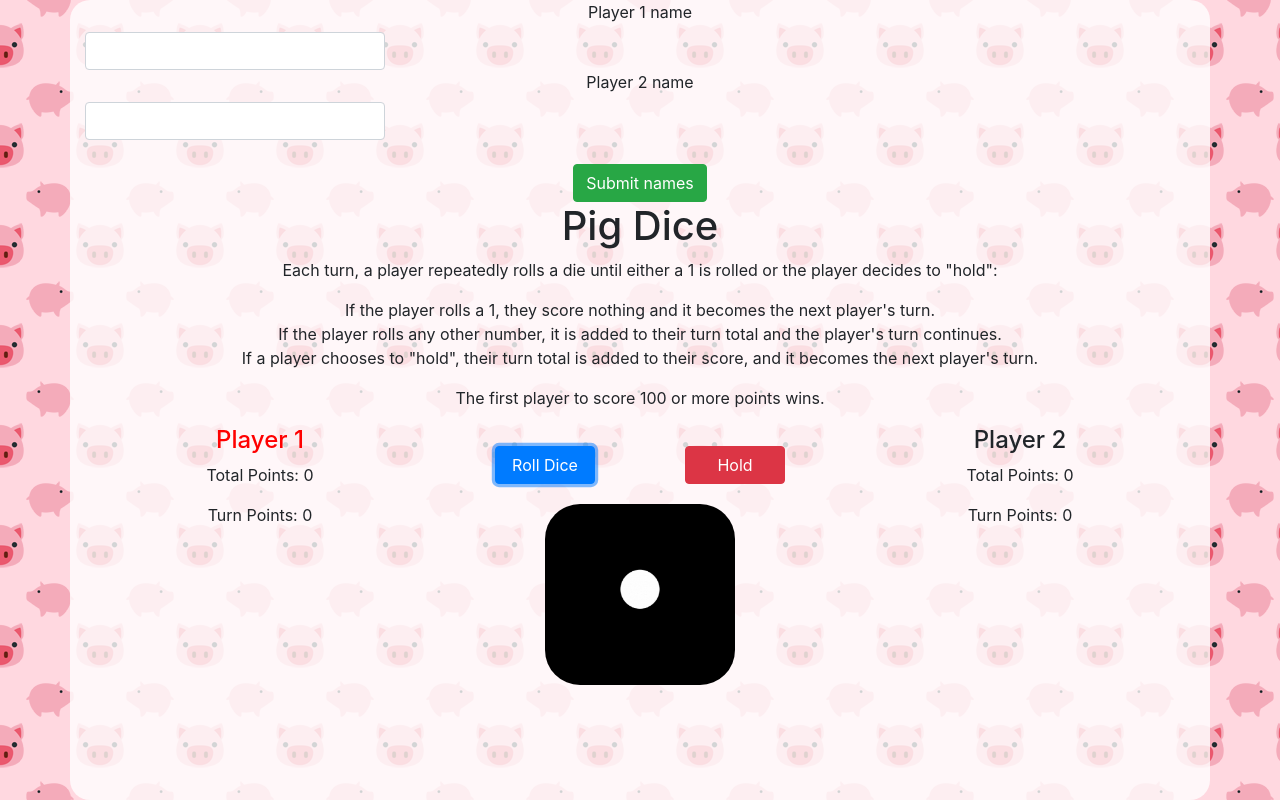
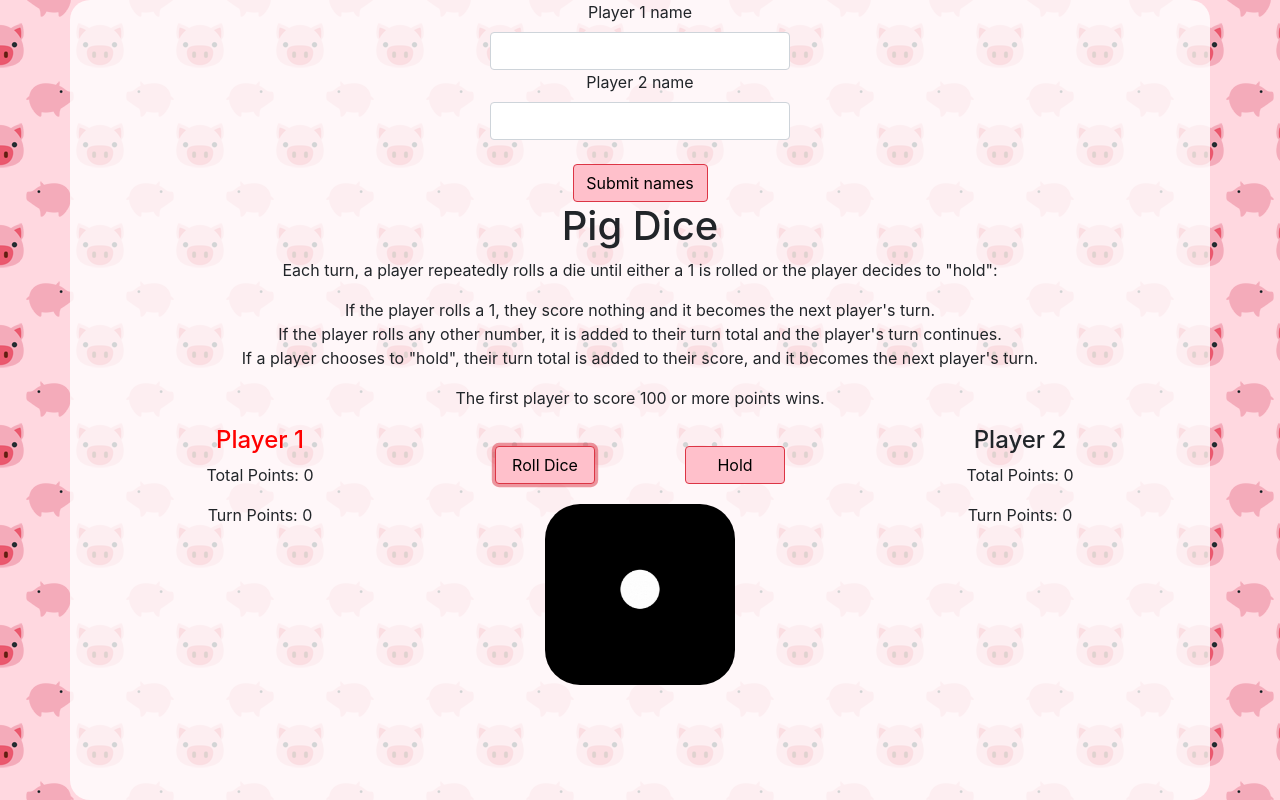
Before and after one commit to gpuett/pig-dice-with-karma, a plain HTML site: page index.html in a window 1280 px wide. Both pictures are taken after a click on the button "Roll Dice". Drawn offline with Linux system fonts and the light colour scheme.

Commit message:
Clean up

```diff
--- a/css/styles.css
+++ b/css/styles.css
@@ -4,6 +4,10 @@
 
 #gif {
   display: none;
+}
+
+input {
+  margin: auto;
 }
 
 .container {
@@ -41,3 +45,9 @@ body {
   display: block;
   margin-bottom: 20px;
 }
+
+.btn {
+  background-color: pink;
+  color: black;
+  width: 135px;
+}
--- a/index.html
+++ b/index.html
@@ -11,11 +11,12 @@
     <div class="container">
       <form id="nameCapture">
         <label for="name1">Player 1 name</label>
-        <input type="text" class="form-control" id="name1">
+        <input type="text" class="form-control" id="name1" required>
         <label for="name2">Player 2 name</label>
-        <input type="text" class="form-control" id="name2">
+        <input type="text" class="form-control" id="name2" required>
         <br>
-        <button type="submit" class="btn btn-success">Submit names</button>
+        <button type="submit" class="btn btn-danger">Submit names</button>
+        <!-- <button type="button" id="cpu" class="btn btn-danger">Play CPU</button> -->
       </form>
       <h1>Pig Dice</h1>
         <p>Each turn, a player repeatedly rolls a die until either a 1 is rolled or the player decides to "hold":<br></p>
@@ -31,7 +32,7 @@
         </div>
         <div class="col col-md" id="dice">
           <div class="row">
-            <button type="button" id="roll" class="btn btn-primary">Roll Dice</button>
+            <button type="button" id="roll" class="btn btn-danger">Roll Dice</button>
             <button type="button" id="hold" class="btn btn-danger">Hold</button>
           </div>
           <div class="row">
--- a/js/scripts.js
+++ b/js/scripts.js
@@ -1,5 +1,7 @@
-function Player(name){
+// business logic
+function Player(name, cpu){
   this.name = name;
+  this.cpu = cpu;
   this.totalPoints = 0;
   this.turnPoints = 0;
 }
@@ -13,8 +15,8 @@ function rollDice(){
   return (Math.floor(Math.random() * 6)) + 1;
 }
 
-var player1 = new Player("Player 1");
-var player2 = new Player("Player 2");
+var player1 = new Player("Player 1", false);
+var player2 = new Player("Player 2", false);
 
 var currentPlayer = player1;
 
@@ -47,18 +49,23 @@ function play(){
 }
 
 
-$(document).ready(function() {
-  $("#nameCapture").submit(function(event) {
-    event.preventDefault();
-    player1.name = $("#name1").val();
-    player2.name = $("#name2").val();
-    $("#p1").text(player1.name);
-    $("#p2").text(player2.name);
-    $("#nameCapture").hide();
-  });
-  $("#hold").hide();
-  $("#roll").click(function(event) {
-    event.preventDefault();
+
+// function cpu() {
+//   var cpuCounter = 0;
+//   while (currentPlayer === player2 && player2.cpu === true && cpuCounter < 2) {
+//     console.log("got here");
+//     setTimeout(function(){
+//       gameTurn();
+//     }, 1500);
+//     cpuCounter += 1;
+//   }
+//   switchPlayer();
+// }
+
+
+// user interface logic
+
+function gameTurn(){
   $("#dice p").empty();
   $(".dice-faces").hide();
   if (currentPlayer === player2) {
@@ -73,12 +80,32 @@ $(document).ready(function() {
   setTimeout(function(){
     $("#gif").hide();
     $("#face-" + points).show();
-    }, 1000);
+  }, 500);
   $("#p1TotalPoints").text(player1.totalPoints);
   $("#p1TurnPoints").text(player1.turnPoints);
   $("#p2TotalPoints").text(player2.totalPoints);
   $("#p2TurnPoints").text(player2.turnPoints);
   $("#hold").show();
+}
+
+$(document).ready(function() {
+  // $("#cpu").click(function(event) {
+  //   event.preventDefault();
+  //   player2.cpu = true;
+  // })
+  $("#nameCapture").submit(function(event) {
+    event.preventDefault();
+    player1.name = $("#name1").val();
+    player2.name = $("#name2").val();
+    $("#p1").text(player1.name);
+    $("#p2").text(player2.name);
+    $("#nameCapture").hide();
+  });
+  $("#hold").hide();
+  $("#roll").click(function(event) {
+    event.preventDefault();
+    gameTurn();
+    //cpu();
   });
   $("#hold").click(function(event) {
     event.preventDefault();
```
Lines whose indentation alone changed are shown as unchanged.
